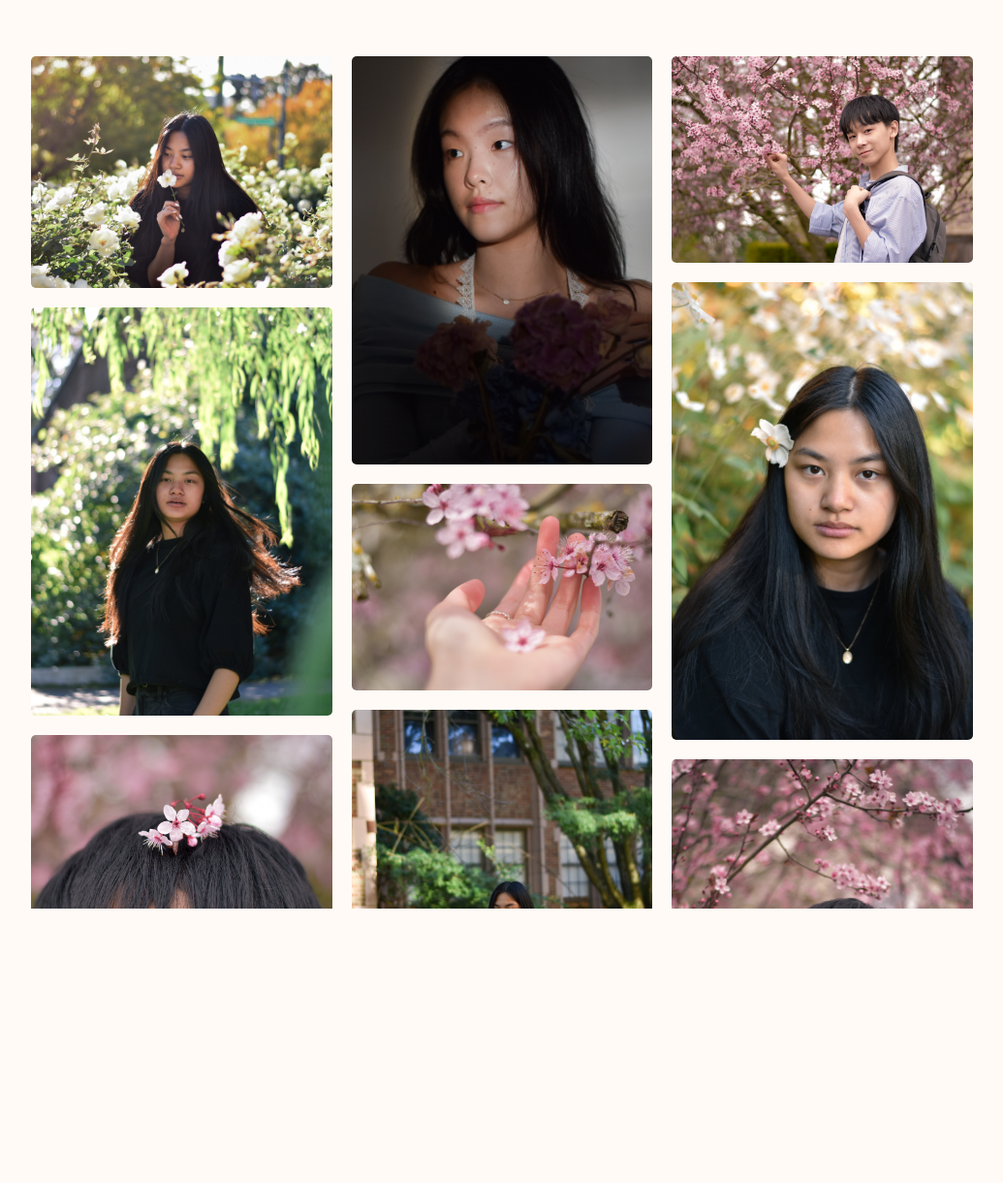
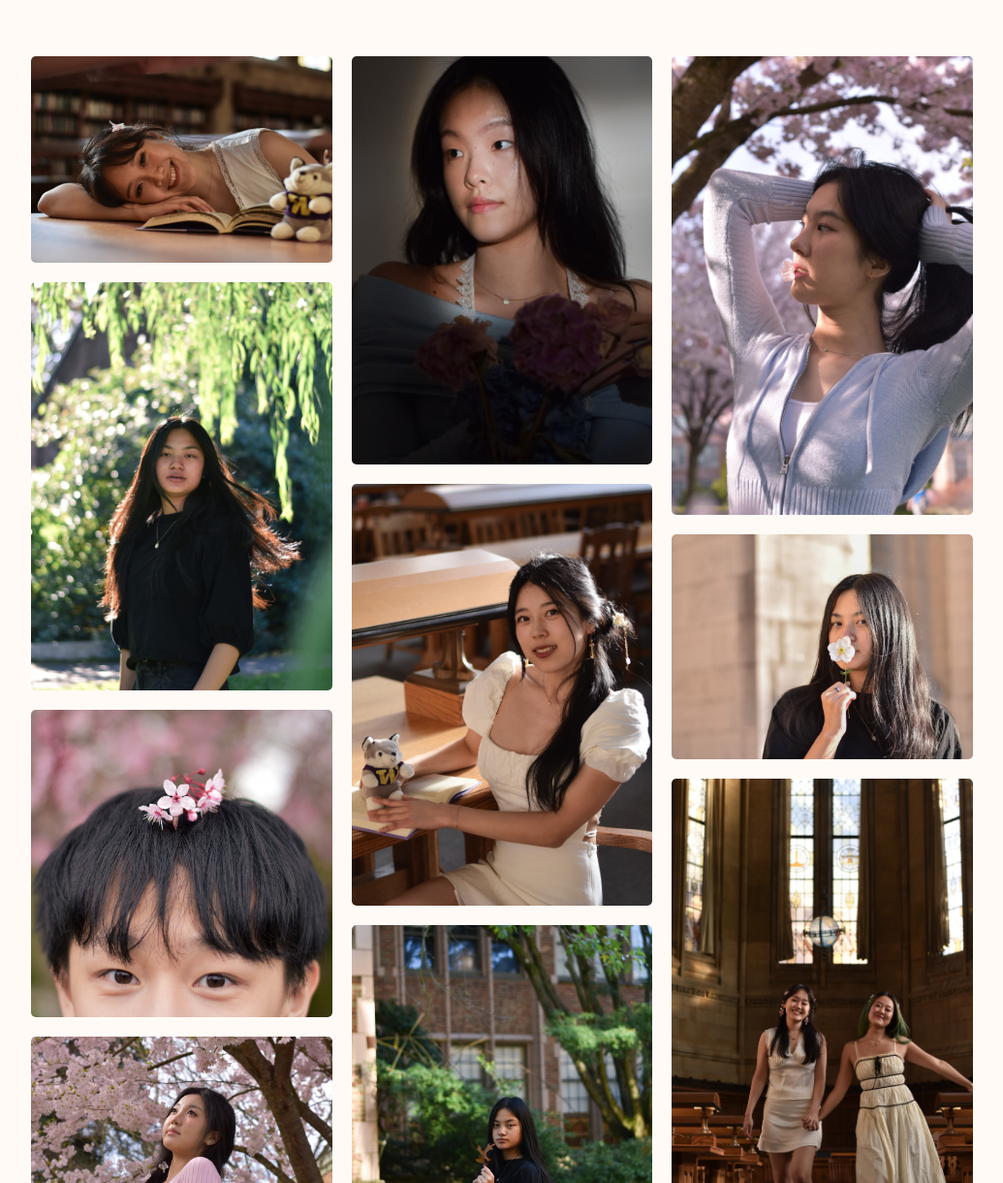
Before and after one commit to eemmalu/eemmalu.github.io, a plain HTML site: page gallery.html in a window 1280 px wide. Shown: the part 80-1300 px from the top of the page at 97% size, without its empty margins (122-1157 px from the left). Drawn offline with Linux system fonts and the light colour scheme; a web font is replaced by a local one.

Commit message:
update photo portfolio

```diff
--- a/gallery.html
+++ b/gallery.html
@@ -17,7 +17,7 @@
         <div class="photo-gallery">
             <div class="column">
                 <div class="photo">
-                    <img src="./assets/photos/DSC_0168-min.jpg">
+                    <img src="./assets/photos/DSC_0161.jpg">
                 </div>
                 <div class="photo">
                     <img src="./assets/photos/DSC_0043-min.jpg">
@@ -26,7 +26,13 @@
                     <img src="./assets/photos/DSC_0179 2.jpg">
                 </div>
                 <div class="photo">
+                    <img src="./assets/photos/DSC_0647.jpg">
+                </div>
+                <div class="photo">
                     <img src="./assets/photos/DSC_0046-min.jpg">
+                </div>
+                <div class="photo">
+                    <img src="./assets/photos/DSC_0685.jpg">
                 </div>
             </div>
             <div class="column">
@@ -34,7 +40,7 @@
                     <img src="./assets/photos/DSC_0085-min.jpg">
                 </div>
                 <div class="photo">
-                    <img src="./assets/photos/DSC_0043.jpg">
+                    <img src="./assets/photos/DSC_0067.jpg">
                 </div>
                 <div class="photo">
                     <img src="./assets/photos/DSC_0101-min.jpg">
@@ -42,19 +48,23 @@
                 <div class="photo">
                     <img src="./assets/photos/DSC_0260 2.jpg">
                 </div>
+
             </div>
             <div class="column">
                 <div class="photo">
-                    <img src="./assets/photos/DSC_0194 2.jpg">
+                    <img src="./assets/photos/DSC_0212.jpg">
                 </div>
                 <div class="photo">
-                    <img src="./assets/photos/DSC_0119-min.jpg">
+                    <img src="./assets/photos/DSC_0158-min.jpg">
+                </div>
+                <div class="photo">
+                    <img src="./assets/photos/DSC_0256.jpg">
                 </div>
                 <div class="photo">
                     <img src="./assets/photos/DSC_0103.jpg">
                 </div>
                 <div class="photo">
-                    <img src="./assets/photos/DSC_0158-min.jpg">
+                    <img src="./assets/photos/DSC_0312.jpg">
                 </div>
             </div>
         </div>
```
Also changed, not shown: index.html (+3 -1 lines), assets/photos/DSC_0043.jpg (deleted), assets/photos/DSC_0067.jpg (added), assets/photos/DSC_0073-min.jpg (deleted), assets/photos/DSC_0119-min.jpg (deleted), assets/photos/DSC_0161.jpg (added), assets/photos/DSC_0168-min.jpg (deleted), assets/photos/DSC_0194 2.jpg (deleted), assets/photos/DSC_0212.jpg (added), assets/photos/DSC_0256.jpg (added), assets/photos/DSC_0312.jpg (added), assets/photos/DSC_0647.jpg (added), assets/photos/DSC_0685.jpg (added).
